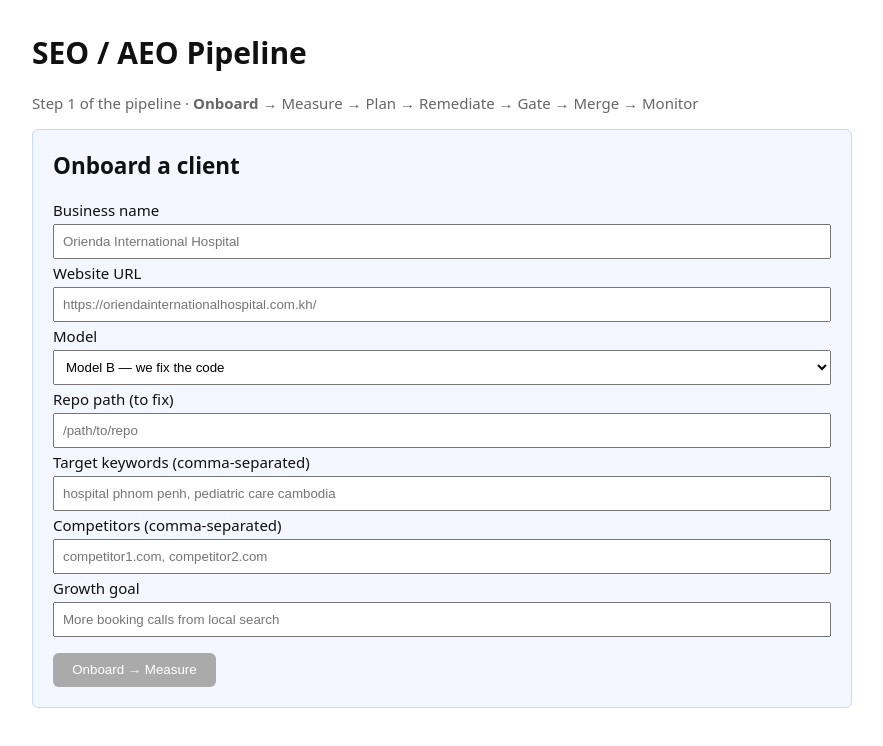
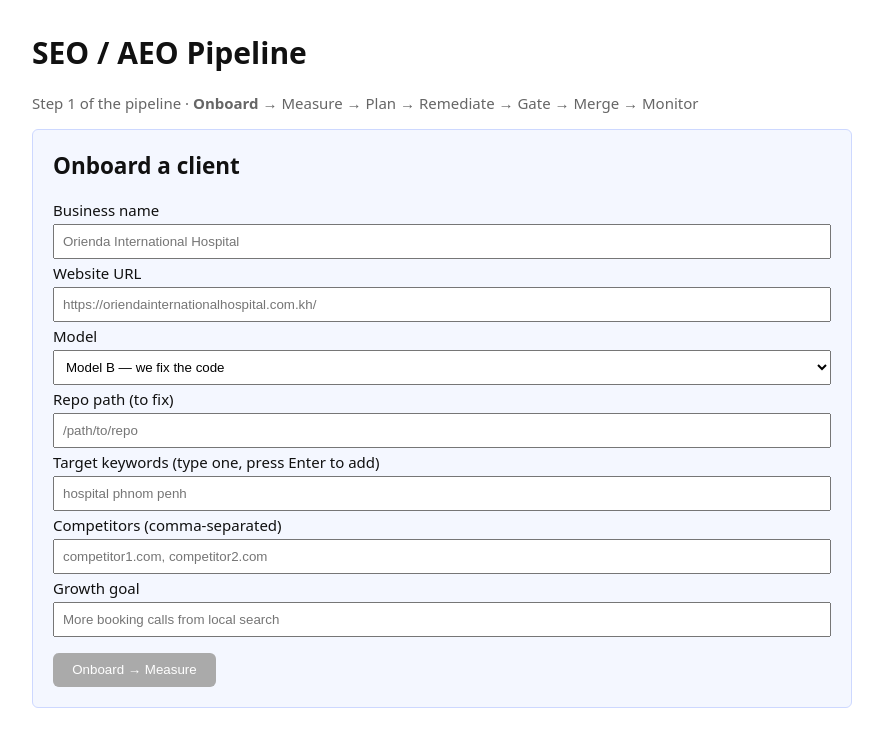
Before and after one commit to Ethan5767/seo_agent, a Next.js app in the folder web/: page / in a window 1280 px wide. Shown: the top 746 px of the page, without its empty margins (198-1081 px from the left). Built offline with nearby package versions, Linux system fonts and the light colour scheme.

Commit message:
feat(scanner-web): Onboard keywords as multi-add chips (Task 8)
Type a keyword, Enter adds it as a removable chip; submit sends keywords as an
array (backend already accepted a list). Completes Onboard.

```diff
--- a/web/app/page.tsx
+++ b/web/app/page.tsx
@@ -36,8 +36,15 @@
   const [url, setUrl] = useState("");
   const [model, setModel] = useState("B");
   const [repo, setRepo] = useState("");
-  const [keywords, setKeywords] = useState("");
+  const [kwList, setKwList] = useState<string[]>([]);
+  const [kwInput, setKwInput] = useState("");
   const [competitors, setCompetitors] = useState("");
+
+  function addKeyword() {
+    const v = kwInput.trim();
+    if (v && !kwList.includes(v)) setKwList([...kwList, v]);
+    setKwInput("");
+  }
   const [goal, setGoal] = useState("");
   // Measure options
   const [crawl, setCrawl] = useState(false);
@@ -53,7 +60,7 @@
     try {
       const res = await fetch("/api/scan", {
         method: "POST",
-        body: JSON.stringify({ url, repo, model, crawl, deep, business, keywords, competitors, goal, max_pages: 25 }),
+        body: JSON.stringify({ url, repo, model, crawl, deep, business, keywords: kwList, competitors, goal, max_pages: 25 }),
       });
       const reader = res.body!.getReader();
       const dec = new TextDecoder();
@@ -98,7 +105,21 @@
             </select>
           </label>
           {model === "B" && <label>Repo path (to fix)<input style={box} value={repo} onChange={(e) => setRepo(e.target.value)} placeholder="/path/to/repo" /></label>}
-          <label>Target keywords (comma-separated)<input style={box} value={keywords} onChange={(e) => setKeywords(e.target.value)} placeholder="hospital phnom penh, pediatric care cambodia" /></label>
+          <label>Target keywords (type one, press Enter to add)
+            <input style={box} value={kwInput}
+              onChange={(e) => setKwInput(e.target.value)}
+              onKeyDown={(e) => { if (e.key === "Enter") { e.preventDefault(); addKeyword(); } }}
+              placeholder="hospital phnom penh" />
+          </label>
+          {kwList.length > 0 && (
+            <div style={{ margin: ".25rem 0" }}>
+              {kwList.map((k) => (
+                <span key={k} style={{ display: "inline-block", background: "#e6efe9", borderRadius: 12, padding: ".15rem .6rem", margin: ".15rem" }}>
+                  {k} <span style={{ cursor: "pointer", color: "#a00" }} onClick={() => setKwList(kwList.filter((x) => x !== k))}>×</span>
+                </span>
+              ))}
+            </div>
+          )}
           <label>Competitors (comma-separated)<input style={box} value={competitors} onChange={(e) => setCompetitors(e.target.value)} placeholder="competitor1.com, competitor2.com" /></label>
           <label>Growth goal<input style={box} value={goal} onChange={(e) => setGoal(e.target.value)} placeholder="More booking calls from local search" /></label>
           <button disabled={!url.trim()} onClick={() => setStage("measure")}
@@ -119,7 +140,7 @@
 
       <div style={{ background: "#f7f7f7", borderRadius: 6, padding: "1rem", margin: "1rem 0" }}>
         <b>{business || url}</b> · Model {model}{repo ? ` · ${repo}` : ""}<br />
-        {keywords && <>Keywords: {keywords}<br /></>}
+        {kwList.length > 0 && <>Keywords: {kwList.join(", ")}<br /></>}
         {competitors && <>Competitors: {competitors}<br /></>}
         {goal && <>Goal: {goal}</>}
       </div>
```
